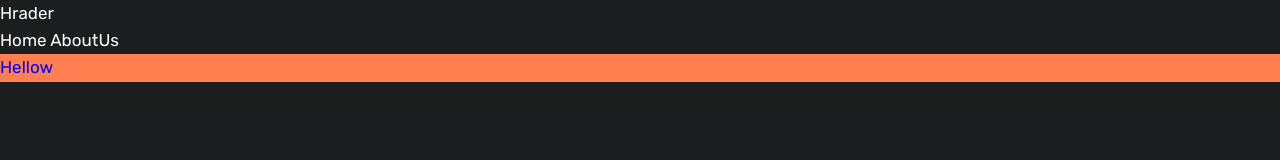
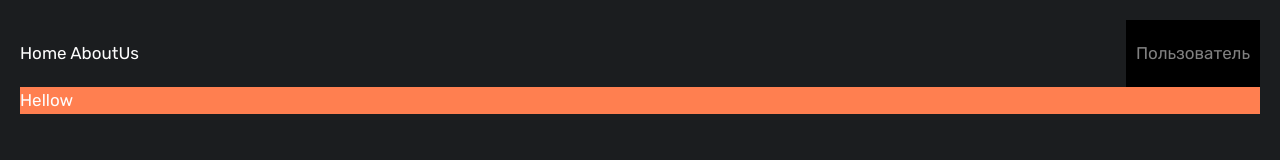
Before and after one commit to linklib/redbank_ed, a website built with webpack: page src/index.html in a window 1280 px wide. Built offline with nearby package versions, Linux system fonts and the light colour scheme.

Commit message:
Работы по лайоуту

```diff
--- /dev/null
+++ b/src/components/layout/header/header.component.js
@@ -0,0 +1,20 @@
+import ChildComponent from "@/core/component/child.component"
+import renderService from "@/core/services/render.service"
+import { UserItem } from "@/components/ui/user-item/user-item.component"
+import { $R } from "@/core/rquery/rquery.lib"
+
+import template from "./header.template.html"
+import styles from './header.module.scss'
+
+export class Header extends ChildComponent {
+
+
+    render(){
+        this.element = renderService.htmlToElement(template, [], styles)
+
+        $R(this.element).append(new UserItem().render())
+
+        return this.element
+
+    }
+}
--- /dev/null
+++ b/src/components/layout/header/header.module.scss
@@ -0,0 +1,11 @@
+@import 'src/styles/mixins';
+
+.header {
+    @include flex-horizontal-center;
+    justify-content: space-between;
+}
+
+.right-side {
+    @include flex-horizontal-center;
+    gap: 20px;
+}
--- /dev/null
+++ b/src/components/layout/header/header.template.html
@@ -0,0 +1,6 @@
+<header class='header'>
+    <nav>
+        <a href="/">Home</a>
+        <a href="/about-us">AboutUs</a>
+    </nav>
+</header>
--- a/src/components/layout/layout.component.js
+++ b/src/components/layout/layout.component.js
@@ -1,23 +1,30 @@
-export class Layout {
+import renderService from "@/core/services/render.service"
+import { $R } from "@/core/rquery/rquery.lib"
+import ChildComponent from "@/core/component/child.component"
+import { Header } from "./header/header.component"
+
+
+import template from "./layout.template.html"
+import styles from './layout.module.scss'
+
+export class Layout extends ChildComponent{
     constructor({router, children}){
+        super()
+
         this.router = router
         this.children = children
     }
 
     render(){
-        const headerHTML = `<header>
-            Hrader
-            <nav>
-                <a href="/">Home</a>
-                <a href="/about-us">AboutUs</a>
-            </nav>
-        </header>`
+        this.element = renderService.htmlToElement(template,[],styles)
 
-        return `
-            ${headerHTML}
-            <main>
-                ${this.children}
-            </main>
-        `
+        const mainElement = $R(this.element).find('main')
+
+        const contentContainer = $R(this.element).find('#content')
+        contentContainer.append(this.children)
+
+        mainElement.before(new Header().render()).append(contentContainer.element)
+
+        return this.element
     }
 }
--- /dev/null
+++ b/src/components/layout/layout.module.scss
@@ -0,0 +1,6 @@
+.layout {
+    padding: 20px;
+    max-width: 1350px;
+    margin: 0 auto;
+    position: relative;
+}
--- /dev/null
+++ b/src/components/layout/layout.template.html
@@ -0,0 +1,6 @@
+<section class='layout'>
+    <main>
+        <div class='notification' id='notification'></div>
+        <div id="content"></div>
+    </main>
+</section>
--- a/src/components/screens/home/home.component.js
+++ b/src/components/screens/home/home.component.js
@@ -15,8 +15,8 @@ export class Home extends BaseScreen{
 
     render(){
         const element = renderService.htmlToElement(template, [], styles)
-        $R(element).find('h1').css('color','blue')
-        return element.outerHTML
+        $R(element).find('h1')
+        return element
 
     }
 }
--- a/src/components/screens/home/home.module.scss
+++ b/src/components/screens/home/home.module.scss
@@ -1,4 +1,3 @@
-
 .home {
     background-color: coral;
 }
--- /dev/null
+++ b/src/components/ui/user-item/user-item.component.js
@@ -0,0 +1,18 @@
+import ChildComponent from "@/core/component/child.component"
+import renderService from "@/core/services/render.service"
+import { $R } from "@/core/rquery/rquery.lib"
+
+import template from "./user-item.template.html"
+import styles from './user-item.module.scss'
+
+export class UserItem extends ChildComponent {
+
+
+    render(){
+        this.element = renderService.htmlToElement(template, [], styles)
+
+        $R(this.element).text('Пользователь')
+        return this.element
+
+    }
+}
--- /dev/null
+++ b/src/components/ui/user-item/user-item.module.scss
@@ -0,0 +1,5 @@
+.user-item {
+    padding: 20px 10px;
+    color: grey;
+    background-color: black;
+}
--- /dev/null
+++ b/src/components/ui/user-item/user-item.template.html
@@ -0,0 +1,3 @@
+<div class='user-item'>
+
+</div>
--- a/src/core/router/router.js
+++ b/src/core/router/router.js
@@ -1,3 +1,4 @@
+import { $R } from "../rquery/rquery.lib";
 import { ROUTES } from "./routes.data";
 import { Layout } from "@/components/layout/layout.component";
 
@@ -56,17 +57,18 @@ export class Router {
     }
 
     #render(){
-        const component = new this.#currentRoute.component() //Соэдаём экземпляр класса компонента страницы
+        const component = new this.#currentRoute.component().render() //Соэдаём экземпляр класса компонента страницы
 
         if(!this.#layout) {  //Если шаблон ещё не загружен - создаём экземпляр и передаём в него пропсы: роуты и чилдрена
             this.#layout = new Layout({
                 router: this,
-                children: component.render()
-            })
-            document.getElementById('app').innerHTML = this.#layout.render()
+                children: component
+            }).render()
+
+            $R('#app').append(this.#layout)
         }
         else { //Иначе - заменяем контентную часть
-            document.querySelector('main').innerHTML = component.render()
+            $R('#content').html('').append(component)
         }
     }
 
--- a/src/core/rquery/rquery.lib.js
+++ b/src/core/rquery/rquery.lib.js
@@ -37,6 +37,51 @@ class RQuery {
         }
     }
 
+		 /**
+     * Add element in parent element
+     * @param {HTMLElement} childElement
+     * @returns {RQuery} Current element
+     */
+		 append(childElement){
+			if(!(childElement instanceof HTMLElement)) {
+				throw new Error('Element must be an HTMLElement')						}
+
+			this.element.appendChild(childElement)
+			return this
+		}
+
+		/**
+     * Insert element before selected element
+     * @param {HTMLElement} newElement
+     * @returns {RQuery} Current element
+     */
+		before(newElement){
+			if(!(newElement instanceof HTMLElement)) {
+				throw new Error('Element must be an HTMLElement')
+			}
+				const parentElement = this.element.parentElement
+				if(parentElement){
+					parentElement.insertBefore(newElement, this.element)
+					return this
+				}else{
+					throw new Error('Element does not have a parent element')
+				}
+		}
+
+		/**
+		 * Get or set inner HTML of selected element
+		 * @param {string} [htmlContent] Optional HTML content to set. If empty - return inner HTML
+		 * @returns {RQuery|string}
+		 */
+		html(htmlContent){
+			if(typeof htmlContent === 'undefined'){
+				return this.element.innerHTML
+			}else {
+				this.element.innerHTML = htmlContent
+				return this
+			}
+		}
+
     /**
      * Set CSS style of the selected element
      * @param {string} property
@@ -52,9 +97,20 @@ class RQuery {
         return this //Возврат именно в такой форме, чтобы к результату можно было применять други еметоды по цепочке
     }
 
-    append(){
+		/**
+		 * Add text to element
+		 * @param {string} text
+		 */
+		text(text){
+			if(typeof property === 'string'){
+				throw new Error('Text mast be string')
+			}
+			const pullText = document.createTextNode(text)
+			this.element.append(pullText)
+			return this
+		}
 
-    }
+
 
 }
 
```
